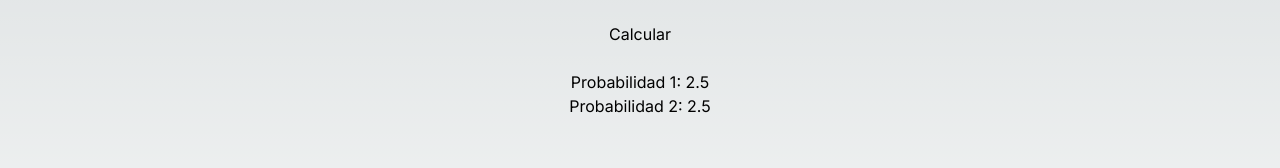
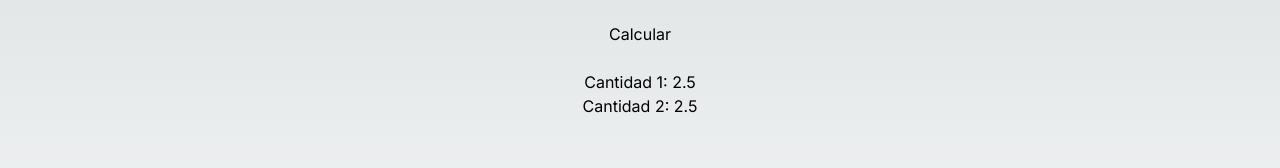
Before and after one commit to Kadyha/Surebets-Calculator, a Next.js app: page / in a window 1280 px wide. Both pictures are taken after typing "5", "5", "5", "5" into the empty fields and a click on the button "Calcular". Shown: the part 266-434 px from the top of the page. Built offline with nearby package versions, Linux system fonts and the light colour scheme.

Commit message:
Update page.tsx

```diff
--- a/app/page.tsx
+++ b/app/page.tsx
@@ -75,8 +75,8 @@ export default function Home() {
 
   {Number(result) > 0 &&
         <>
-          <p>Probabilidad 1: {amountOne}</p>
-          <p>Probabilidad 2: {amountTwo}</p>
+          <p>Cantidad 1: {amountOne}</p>
+          <p>Cantidad 2: {amountTwo}</p>
         </>
 
       }
```
